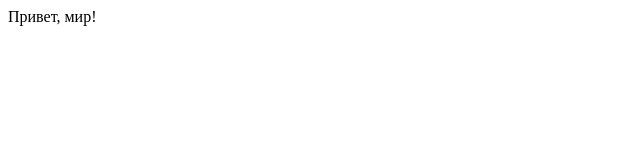
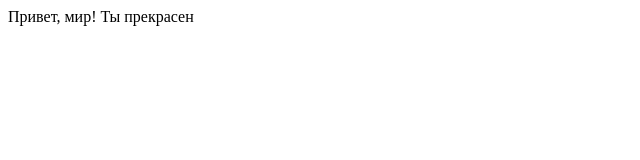
Before and after one commit to AlmiraPolyanskaya/programmers_page, a plain HTML site: page index.html in a window 1280 px wide. Shown: the whole page, without its empty margins (0-640 px from the left). Drawn offline with Linux system fonts and the light colour scheme.

Commit message:
test_body_commit

```diff
--- a/index.html
+++ b/index.html
@@ -8,8 +8,7 @@
 </head>
 
 <body>
-    Привет, мир!
-
+    Привет, мир! Ты прекрасен
 </body>
 
 </html>
```
